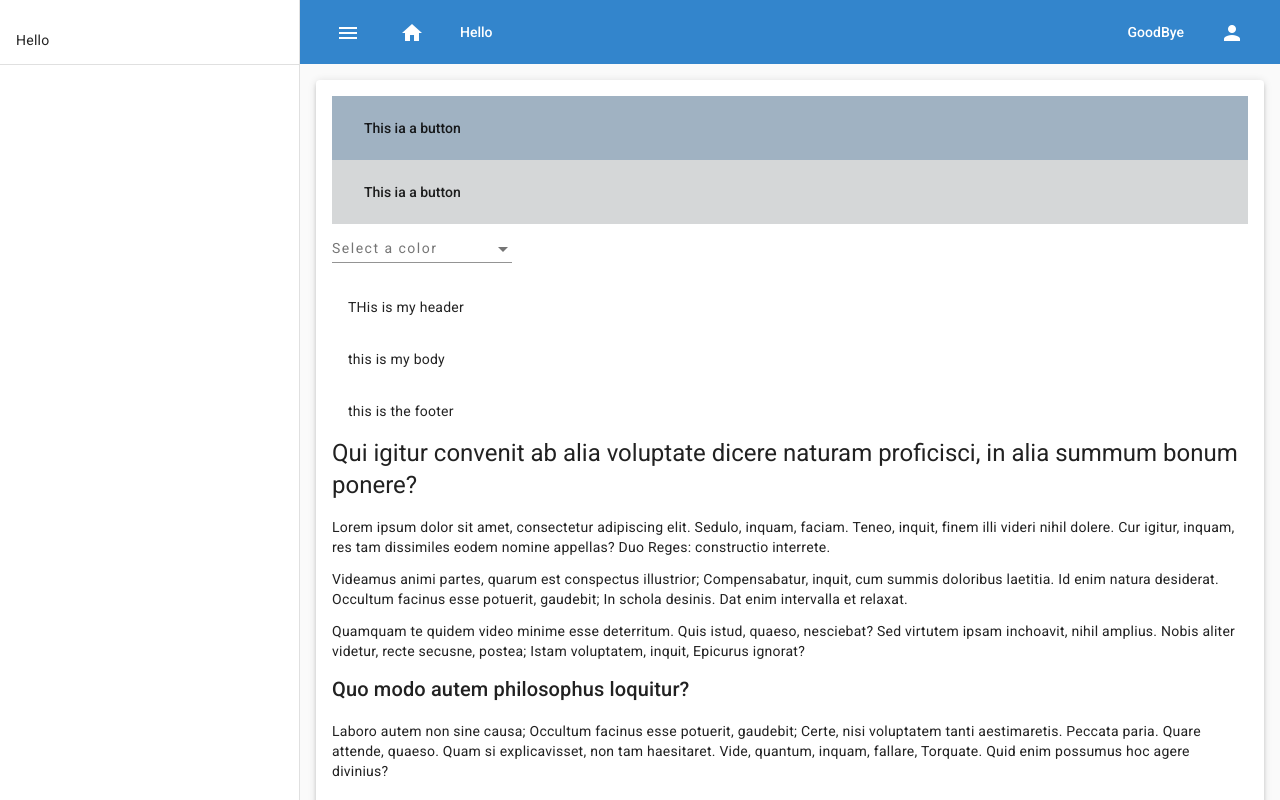
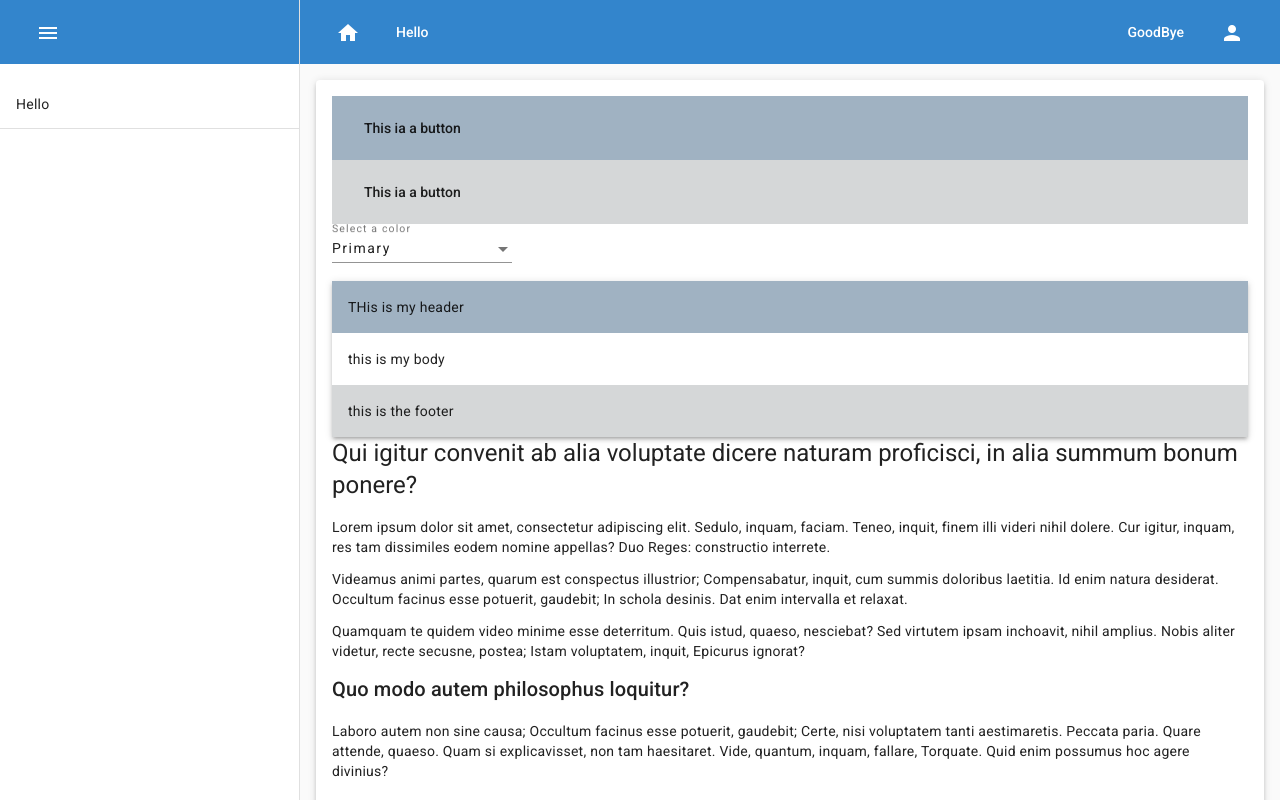
Before and after one commit to jariahh/material-theme-manager, an Angular app: page /main in a window 1280 px wide. Built offline with nearby package versions, Linux system fonts and the light colour scheme.

Commit message:
Better Styling for widget

```diff
--- a/projects/main/src/app/app.component.ts
+++ b/projects/main/src/app/app.component.ts
@@ -7,5 +7,5 @@ import { Component } from '@angular/core';
 })
 export class AppComponent {
   title = 'main';
-  color: 'primary' | 'accent' | 'warn' | null = null;
+  color: 'primary' | 'accent' | 'warn' | null = 'primary';
 }
--- a/projects/main/src/app/widget/widget-component-theme.scss
+++ b/projects/main/src/app/widget/widget-component-theme.scss
@@ -1,6 +1,6 @@
 @use "sass:map";
 @use '~@angular/material' as mat;
-@mixin getStyle($color){
+@mixin getStyle($color, $secondColor){
   header {
     @if ($color != null) {
       background: $color;
@@ -11,8 +11,8 @@
     padding: 1rem;
   }
   footer{
-    @if ($color != null) {
-      background: lighten($color, 15%);
+    @if ($secondColor != null) {
+      background: $secondColor;
     }
     padding: 1rem;
   }
@@ -29,19 +29,18 @@
   $bgColorWarn: mat.get-color-from-palette($warn, default);
   $fgColorWarn: mat.get-color-from-palette($warn, main-contrast);
   app-widget{
-    display: block;
     &>div {
-      @include getStyle(null);
+      @include getStyle(null, null);
       &.mat-primary {
-        @include getStyle($bgColorPrimary);
+        @include getStyle($bgColorPrimary, $bgColorAccent);
       }
 
       &.mat-accent {
-        @include getStyle($bgColorAccent);
+        @include getStyle($bgColorAccent, lighten($bgColorAccent, 5%));
       }
 
       &.mat-warn {
-        @include getStyle($bgColorWarn);
+        @include getStyle($bgColorWarn, lighten($bgColorPrimary, 25%));
       }
     }
   }
--- a/projects/main/src/app/widget/widget.component.html
+++ b/projects/main/src/app/widget/widget.component.html
@@ -1,4 +1,4 @@
-<div class="mat-{{color$ | async}}">
+<div class="mat-{{color$ | async}} mat-elevation-z3">
   <header>THis is my header</header>
   <section>
     this is my body
--- a/src/app/components/layout/layout.component.html
+++ b/src/app/components/layout/layout.component.html
@@ -1,5 +1,10 @@
 <mat-sidenav-container class="main-container" autosize>
   <mat-sidenav #sidenavContainer mode="side" opened="opened" style="min-width: 300px">
+    <mat-toolbar color="primary">
+      <button mat-button (click)="sidenavContainer.toggle()">
+        <mat-icon>menu</mat-icon>
+      </button>
+    </mat-toolbar>
     <mat-list>
       <mat-nav-list>
         <ng-content select="[menu]"></ng-content>
@@ -9,7 +14,7 @@
   </mat-sidenav>
   <mat-sidenav-content>
     <mat-toolbar color="primary">
-      <button mat-button (click)="sidenavContainer.toggle()">
+      <button *ngIf="!sidenavContainer.opened" mat-button (click)="sidenavContainer.toggle()">
         <mat-icon>menu</mat-icon>
       </button>
       <a mat-button [routerLink]="['/home']">
```
